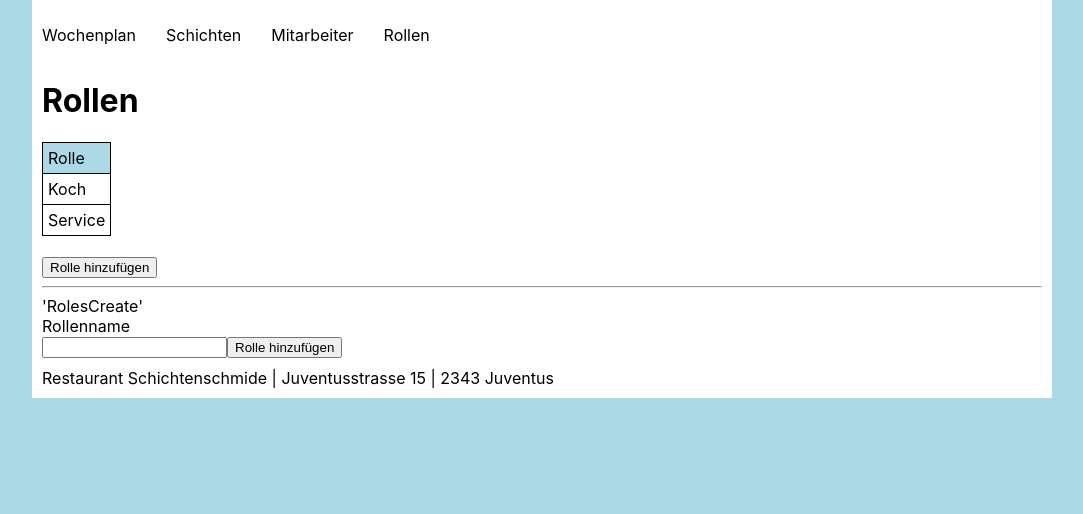
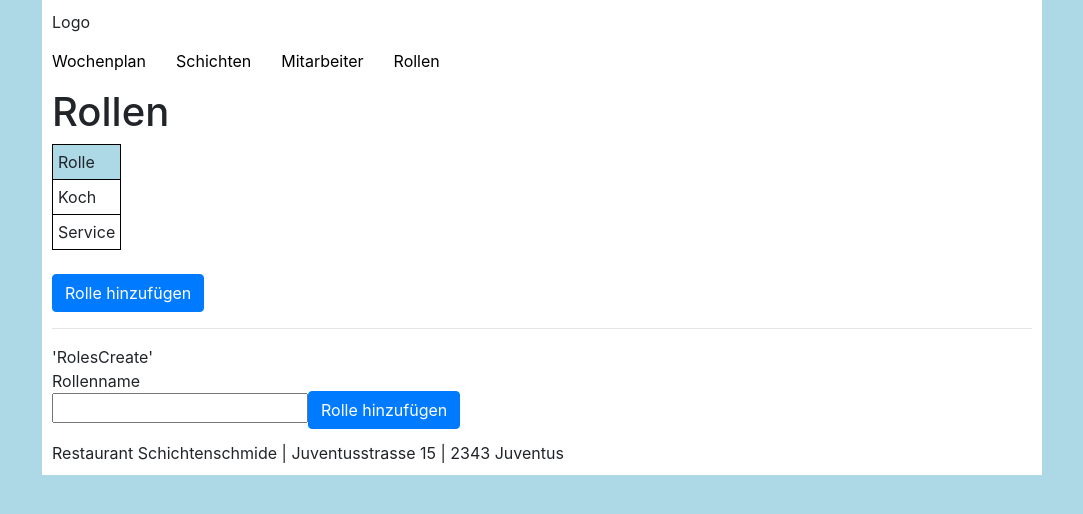
Before and after one commit to Schichtenschmide/frontend, a React (Create React App) app: page /roles in a window 1280 px wide. Shown: the top 514 px of the page, without its empty margins (98-1181 px from the left). Built offline with nearby package versions, Linux system fonts and the light colour scheme.

Commit message:
styled button with bootsprap

```diff
--- a/src/components/app/App.js
+++ b/src/components/app/App.js
@@ -11,32 +11,15 @@ class App extends Component {
 	render() {
 		return (
 			<span>
-			<NavigationBar/>
+				<div id="logo">Logo</div>
+				<NavigationBar/>
 				<Switch>
 					<Route exact path='/' component={EmployeeContainer}/>
 					<Route path='/employee' component={EmployeeContainer}/>
 					<Route path='/roles' component={RolesContainer}/>
 				</Switch>
-					<Footer/>
+				<Footer/>
 			</span>
-			/*
-			<!--
-				<div id="mainBody">
-					<div id="logo">
-						Logo
-					</div>
-
-					<div id="content">
-
-
-
-
-
-					</div>
-
-
-				</div>
-			-->*/
 		);
 	}
 }
--- a/src/components/roles-conatiner/RolesContainer.js
+++ b/src/components/roles-conatiner/RolesContainer.js
@@ -12,7 +12,7 @@ class RolesContainer extends Component {
 				<h1>Rollen</h1>
 				<RolesTable/>
 				<br/>
-				<input type="button" value="Rolle hinzufügen"/>
+				<button className="btn btn-primary"> Rolle hinzufügen</button>
 				<hr/>
 				<div>'RolesCreate'</div>
 				<RolesCreate/>
--- a/src/components/roles-create/RolesCreate.js
+++ b/src/components/roles-create/RolesCreate.js
@@ -43,7 +43,7 @@ class RolesCreate extends Component {
 						value={this.state.roleName}
 						onChange={this.handleInputChange}/>
 				</label>
-				<input type="submit" value="Rolle hinzufügen"/>
+				<input className="btn btn-primary" type="submit" value="Rolle hinzufügen"/>
 			</form>
 		);
 	}
--- a/src/index.js
+++ b/src/index.js
@@ -2,6 +2,10 @@ import React from 'react';
 import ReactDOM from 'react-dom';
 import * as serviceWorker from './serviceWorker';
 import { BrowserRouter } from 'react-router-dom';
+import 'bootstrap/dist/css/bootstrap.min.css'
+import $ from 'jquery';
+import Popper from 'popper.js';
+import 'bootstrap/dist/js/bootstrap.bundle.min';
 
 import './index.css';
 import App from './components/app/App';
```
